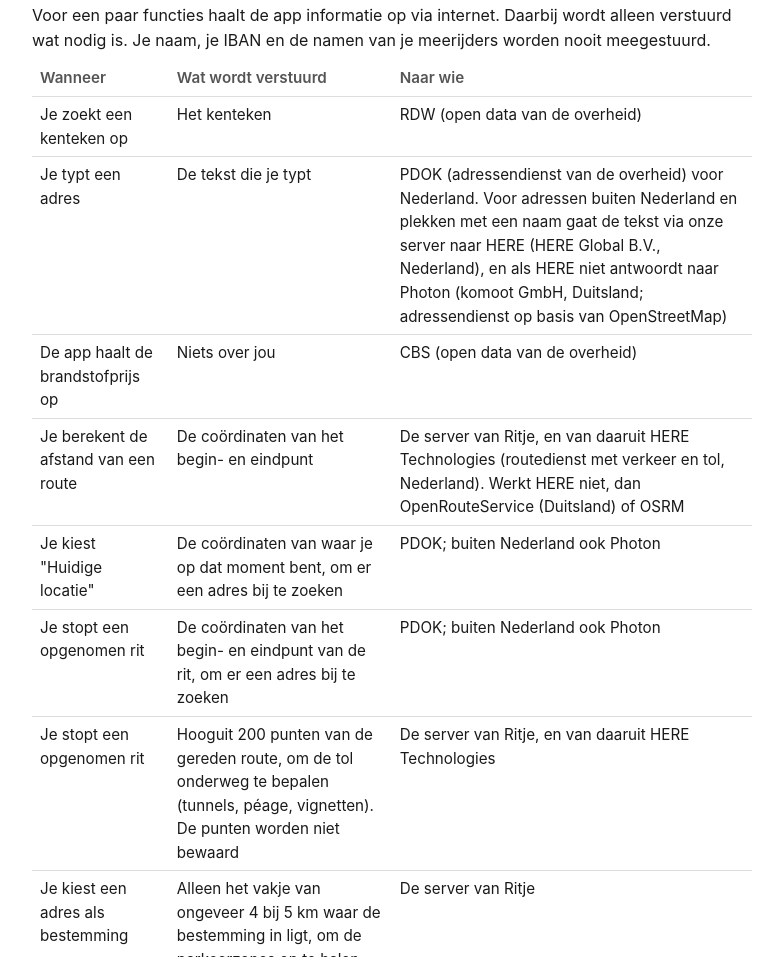
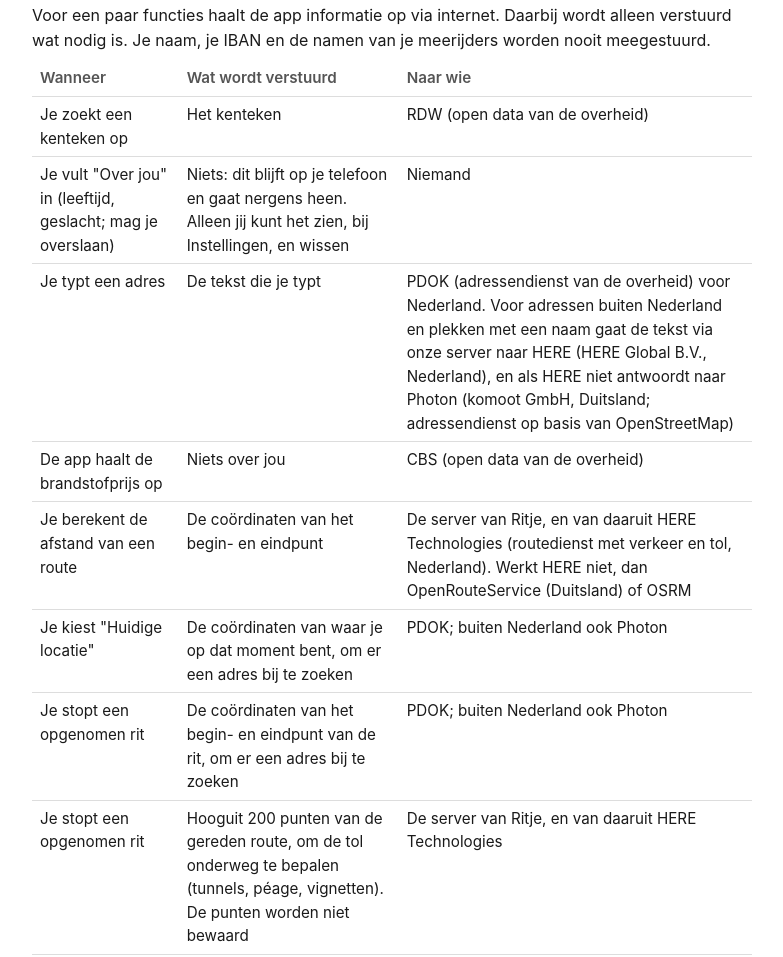
Before and after one commit to TheGoat-ai-69/ritje-site, a plain HTML site: page privacy.html in a window 1280 px wide. Shown: the part 978-1935 px from the top of the page, without its empty margins (248-1031 px from the left). Drawn offline with Linux system fonts and the light colour scheme.

Commit message:
Website bijgewerkt vanuit ritje TheGoat-ai-69/ritje@74a1b568b9f2ecd9d7dbf02d957f1a9856da803d

```diff
--- a/privacy.html
+++ b/privacy.html
@@ -47,6 +47,7 @@
 <table>
 <tr><th>Wanneer</th><th>Wat wordt verstuurd</th><th>Naar wie</th></tr>
 <tr><td>Je zoekt een kenteken op</td><td>Het kenteken</td><td>RDW (open data van de overheid)</td></tr>
+<tr><td>Je vult "Over jou" in (leeftijd, geslacht; mag je overslaan)</td><td>Niets: dit blijft op je telefoon en gaat nergens heen. Alleen jij kunt het zien, bij Instellingen, en wissen</td><td>Niemand</td></tr>
 <tr><td>Je typt een adres</td><td>De tekst die je typt</td><td>PDOK (adressendienst van de overheid) voor Nederland. Voor adressen buiten Nederland en plekken met een naam gaat de tekst via onze server naar HERE (HERE Global B.V., Nederland), en als HERE niet antwoordt naar Photon (komoot GmbH, Duitsland; adressendienst op basis van OpenStreetMap)</td></tr>
 <tr><td>De app haalt de brandstofprijs op</td><td>Niets over jou</td><td>CBS (open data van de overheid)</td></tr>
 <tr><td>Je berekent de afstand van een route</td><td>De coördinaten van het begin- en eindpunt</td><td>De server van Ritje, en van daaruit HERE Technologies (routedienst met verkeer en tol, Nederland). Werkt HERE niet, dan OpenRouteService (Duitsland) of OSRM</td></tr>
```
Also changed, not shown: 1 other file.
